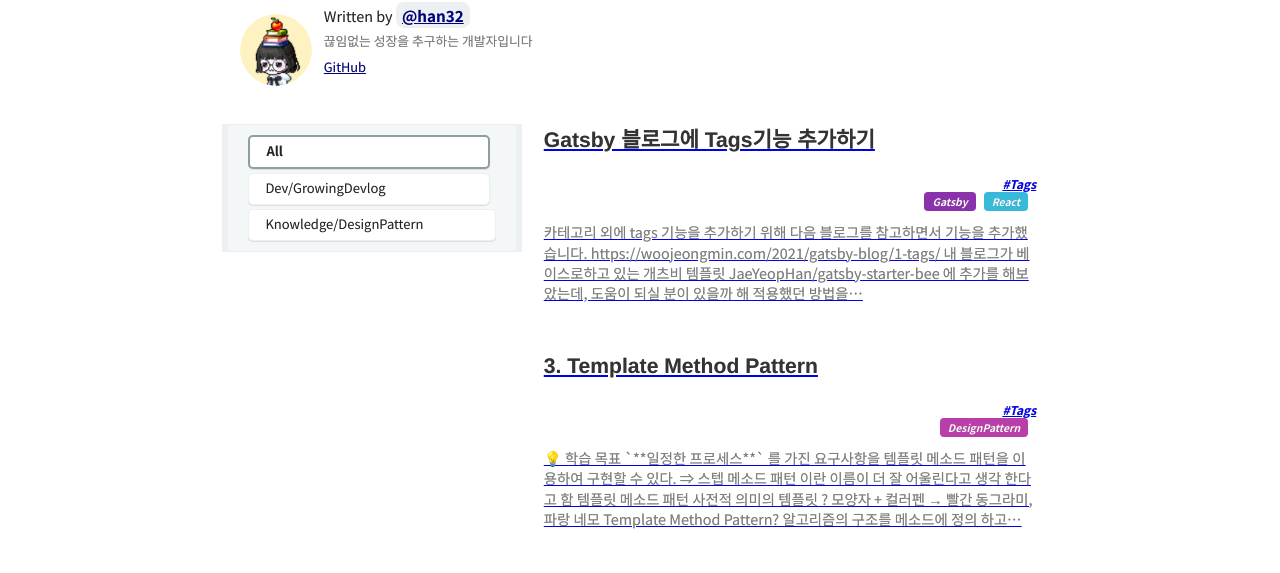
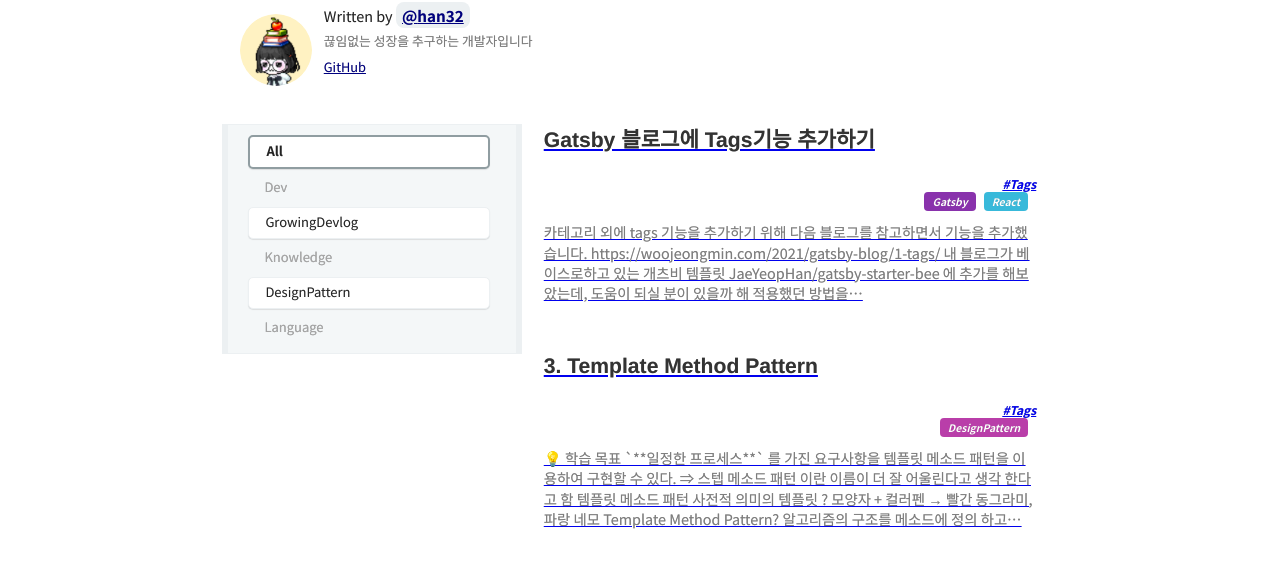
Before and after one commit to HSangMi/devlog, a Gatsby site: page / in a window 1280 px wide. Shown: the part 198-771 px from the top of the page. Built offline with nearby package versions, Linux system fonts and the light colour scheme; Gatsby itself is replaced by a stand-in of ours; some packages are replaced by stand-ins of ours; what typography-theme-github would draw is missing.

Commit message:
feat : 카테고리 그룹화기능 추가 2

```diff
--- /dev/null
+++ b/content/blog/CategoryDivider/dev.md
@@ -0,0 +1,5 @@
+---
+title: 'Dev'
+category: 'Dev'
+draft: false
+---
--- /dev/null
+++ b/content/blog/CategoryDivider/knowledge.md
@@ -0,0 +1,5 @@
+---
+title: 'Knowledge'
+category: 'Knowledge'
+draft: false
+---
--- /dev/null
+++ b/content/blog/CategoryDivider/language.md
@@ -0,0 +1,5 @@
+---
+title: 'Language'
+category: 'Language'
+draft: false
+---
--- a/src/components/category/index.jsx
+++ b/src/components/category/index.jsx
@@ -29,15 +29,32 @@ export const Category = ({ categories, category, selectCategory }) => {
         }}
       >
         <Item title={'All'} selectedCategory={category} onClick={selectCategory} scrollToCenter={scrollToCenter} />
-        {categories.map((title, idx) => (
+        {categories.map((title, idx) => {
+          let cArr = title.split('/');
+          if (cArr.length == 1) {
+            return (
               <Item
                 key={idx}
                 title={title}
                 selectedCategory={category}
                 onClick={selectCategory}
                 scrollToCenter={scrollToCenter}
+                disable={true}
               />
-        ))}
+            )
+          } else {
+            return (
+              <Item
+                key={idx}
+                title={title}
+                selectedCategory={category}
+                onClick={selectCategory}
+                scrollToCenter={scrollToCenter}
+                disable={false}
+              />
+            )
+          }
+        })}
       </ul>
     </div>
   )
--- a/src/components/category/index.scss
+++ b/src/components/category/index.scss
@@ -37,6 +37,20 @@
     }
   }
 
+  .item_group {
+    margin: 0.25rem 6px 0.25rem 0;
+    white-space: normal;
+    box-sizing: border-box;
+    color: #a5a5a5;
+
+    div {
+      display: block;
+      padding: 14px 16px 16px 16px;
+      font-size: 13px;
+      box-sizing: border-box;
+    }
+  }
+
   .item:last-child {
     margin-right: 0;
   }
--- a/src/components/category/item/index.jsx
+++ b/src/components/category/item/index.jsx
@@ -1,6 +1,6 @@
 import React, { useRef, useCallback, useEffect } from 'react'
 
-export const Item = ({ title, selectedCategory, onClick, scrollToCenter }) => {
+export const Item = ({ title, selectedCategory, onClick, scrollToCenter, disable }) => {
   const tabRef = useRef(null)
 
   const handleClick = useCallback(() => {
@@ -14,14 +14,15 @@ export const Item = ({ title, selectedCategory, onClick, scrollToCenter }) => {
     }
   }, [selectedCategory, tabRef])
 
+  let showTitle = title.split("/").pop();
   return (
     <li
       ref={tabRef}
-      className="item"
+      className={disable != true ? "item" : "item_group"}
       role="tab"
       aria-selected={selectedCategory === title ? 'true' : 'false'}
     >
-      <div onClick={handleClick}>{title}</div>
+      <div onClick={disable != true ? handleClick : null}>{showTitle}</div>
     </li>
   )
 }
--- a/src/components/contents/index.jsx
+++ b/src/components/contents/index.jsx
@@ -9,8 +9,9 @@ export const Contents = ({ posts, countOfInitialPost, count, category }) => {
     posts
       .filter(
         ({ node }) =>
-          category === CATEGORY_TYPE.ALL ||
-          node.frontmatter.category === category
+          node.frontmatter.category.split("/").length > 1 && (
+            category === CATEGORY_TYPE.ALL ||
+            node.frontmatter.category === category)
       )
       .slice(0, count * countOfInitialPost)
   )
```
Lines whose indentation alone changed are shown as unchanged.
